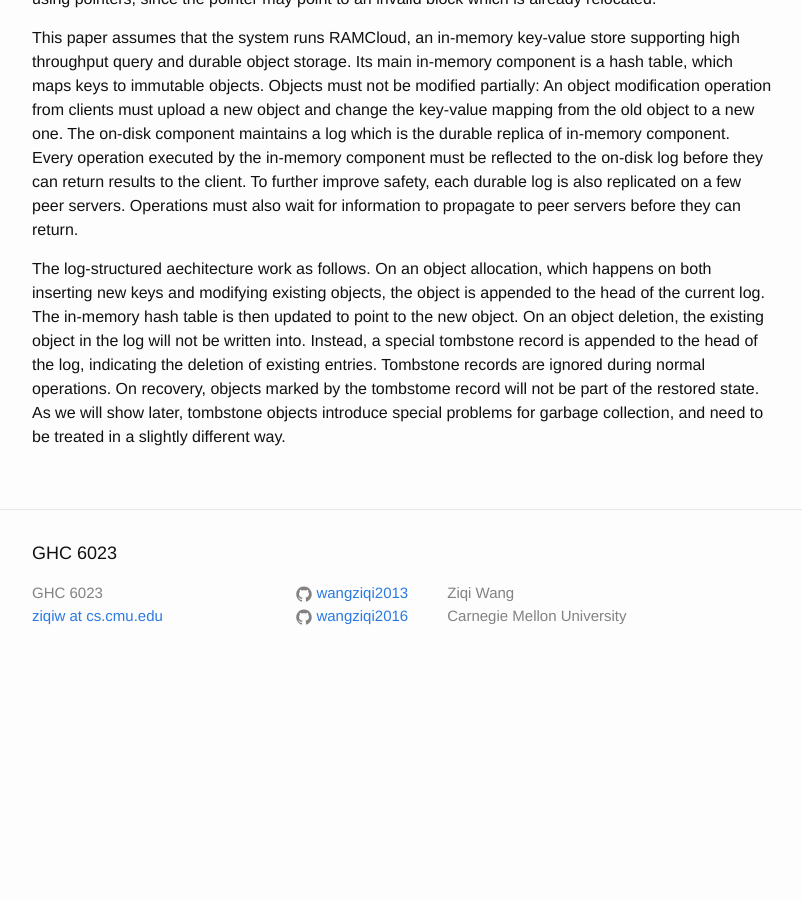
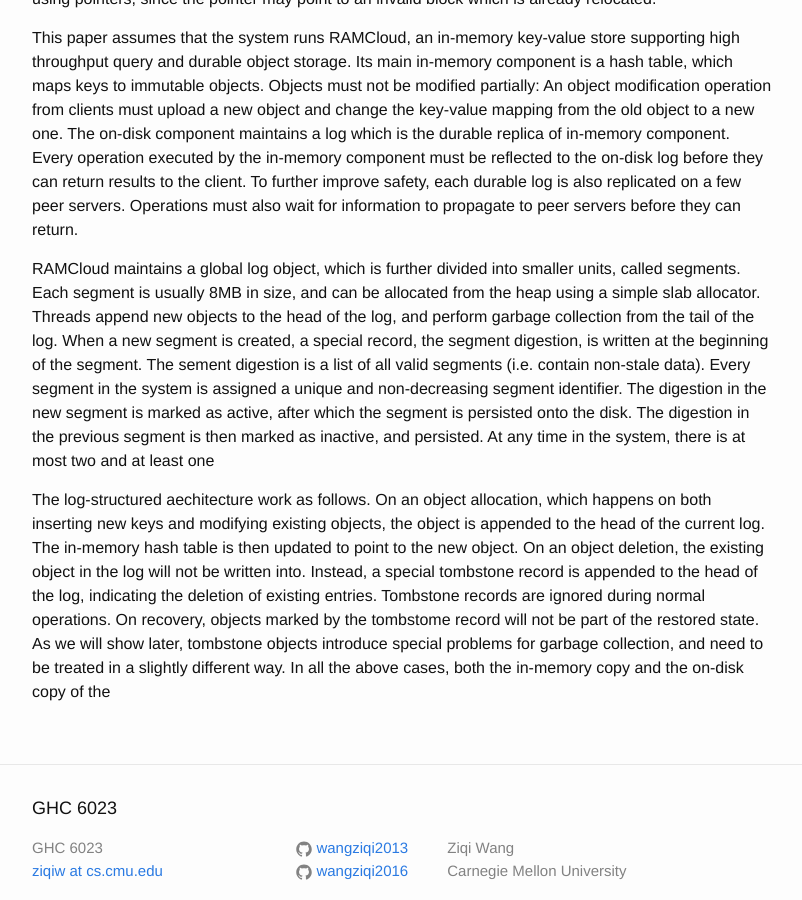
Before and after one commit to wangziqi2013/wangziqi2013.github.io, a Jekyll site: the page built from _posts/2019-03-03-log-structured-mem-for-dram-based-storage.markdown, in a window 1280 px wide and 900 px high, scrolled down 832 px. Shown: the whole window, without its empty margins (238-1040 px from the left). Built offline with Jekyll 4.4.1, drawn with Linux system fonts in a browser that asks for light colours; before the commit the page ends 1519 px from its top, so only the background shows below that.

Commit message:
Adding segment

```diff
--- a/_posts/2019-03-03-log-structured-mem-for-dram-based-storage.markdown
+++ b/_posts/2019-03-03-log-structured-mem-for-dram-based-storage.markdown
@@ -35,9 +35,19 @@ Every operation executed by the in-memory component must be reflected to the on-
 the client. To further improve safety, each durable log is also replicated on a few peer servers. Operations must also
 wait for information to propagate to peer servers before they can return.
 
+RAMCloud maintains a global log object, which is further divided into smaller units, called segments. Each segment is
+usually 8MB in size, and can be allocated from the heap using a simple slab allocator. Threads append new objects to the
+head of the log, and perform garbage collection from the tail of the log. When a new segment is created, a special record,
+the segment digestion, is written at the beginning of the segment. The sement digestion is a list of all valid segments
+(i.e. contain non-stale data). Every segment in the system is assigned a unique and non-decreasing segment identifier.
+The digestion in the new segment is marked as active, after which the segment is persisted onto the disk. The digestion
+in the previous segment is then marked as inactive, and persisted. At any time in the system, there is at most two and at
+least one
+
 The log-structured aechitecture work as follows. On an object allocation, which happens on both inserting new keys and modifying
 existing objects, the object is appended to the head of the current log. The in-memory hash table is then updated to point
 to the new object. On an object deletion, the existing object in the log will not be written into. Instead, a special tombstone
 record is appended to the head of the log, indicating the deletion of existing entries. Tombstone records are ignored during
 normal operations. On recovery, objects marked by the tombstome record will not be part of the restored state. As we will show
 later, tombstone objects introduce special problems for garbage collection, and need to be treated in a slightly different way.
+In all the above cases, both the in-memory copy and the on-disk copy of the
```
